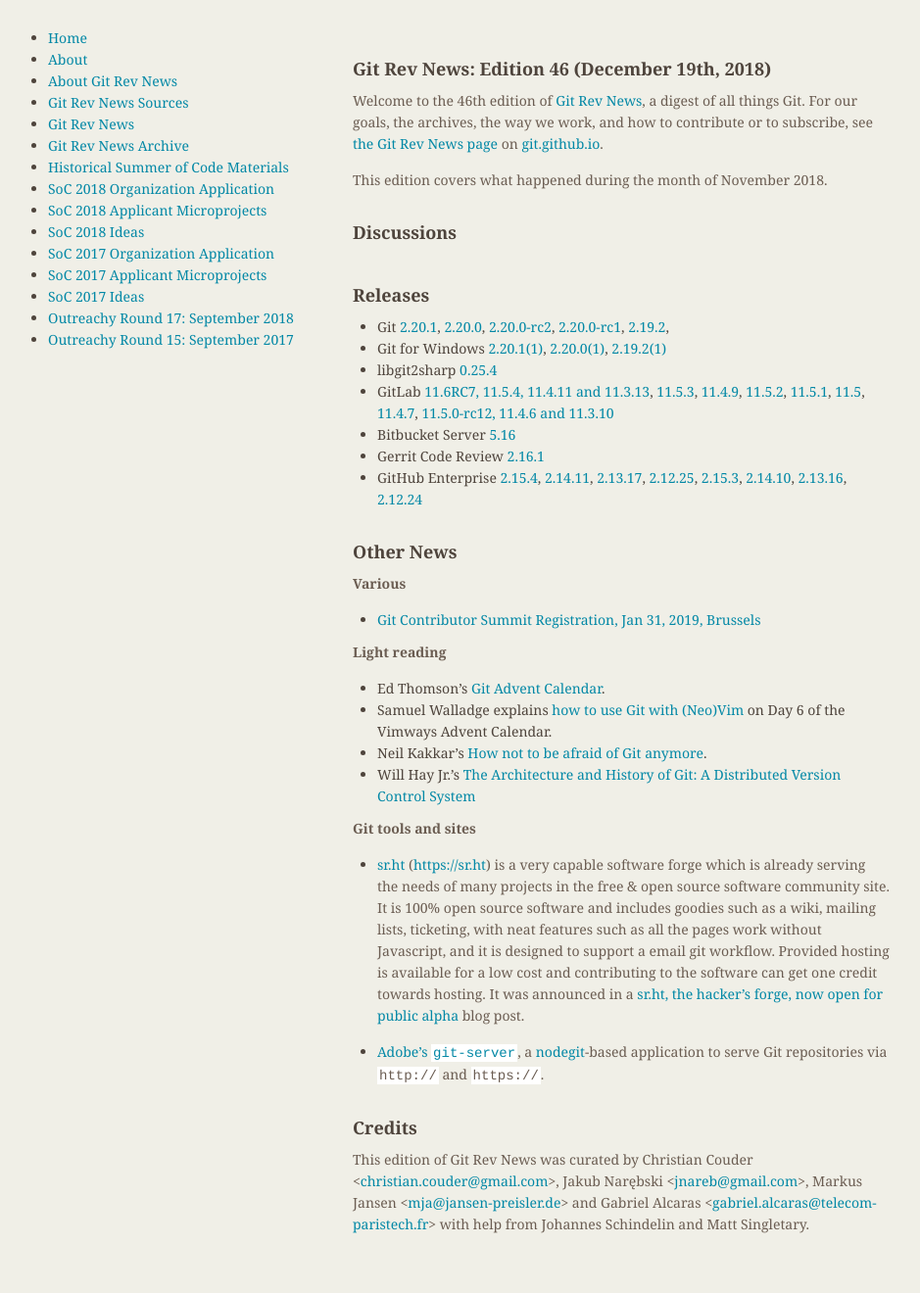
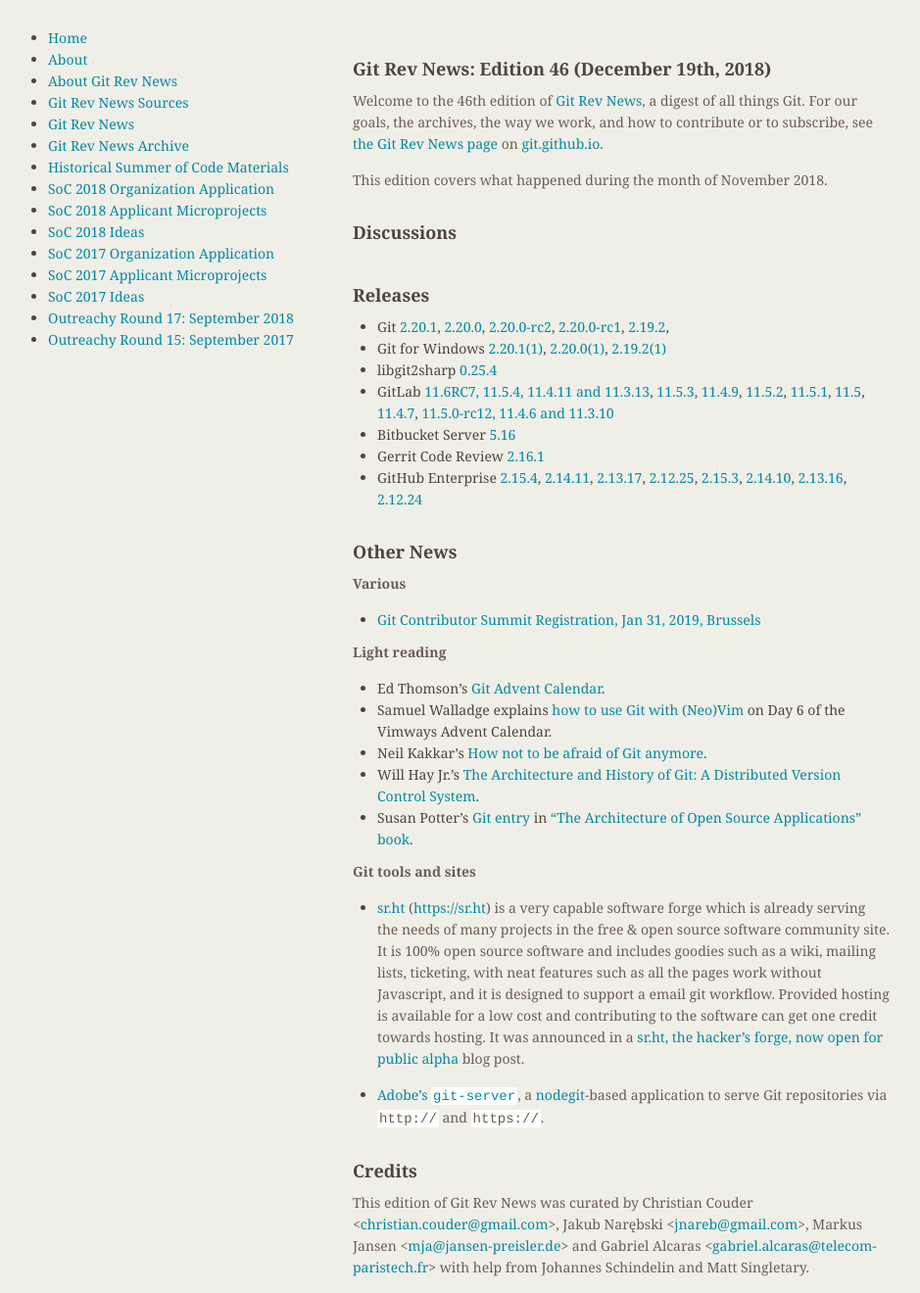
Before and after one commit to git/git.github.io, a Jekyll site: the page built from rev_news/drafts/edition-46.md, in a window 1280 px wide. Shown: the whole page at 98% size, without its empty margins (174-1113 px from the left). Built offline with Jekyll 4.4.1, drawn with Linux system fonts in a browser that asks for light colours; before the commit the page ends 1276 px from its top, so only the background shows below that.

Commit message:
rn-46: add info about Susan Potter's Git entry

```diff
--- a/rev_news/drafts/edition-46.md
+++ b/rev_news/drafts/edition-46.md
@@ -74,8 +74,8 @@
 * Ed Thomson's [Git Advent Calendar](https://www.edwardthomson.com/blog/git_tips_and_tricks_advent_calendar.html).
 * Samuel Walladge explains [how to use Git with (Neo)Vim](https://vimways.org/2018/vim-and-git/) on Day 6 of the Vimways Advent Calendar.
 * Neil Kakkar's [How not to be afraid of Git anymore](https://medium.freecodecamp.org/how-not-to-be-afraid-of-git-anymore-fe1da7415286).
-* Will Hay Jr.'s [The Architecture and History of Git: A Distributed Version Control System](https://medium.com/@willhayjr/the-architecture-and-history-of-git-a-distributed-version-control-system-62b17dd37742)
-
+* Will Hay Jr.'s [The Architecture and History of Git: A Distributed Version Control System](https://medium.com/@willhayjr/the-architecture-and-history-of-git-a-distributed-version-control-system-62b17dd37742).
+* Susan Potter's [Git entry](http://www.aosabook.org/en/git.html) in ["The Architecture of Open Source Applications" book](http://www.aosabook.org/en/index.html).
 
 __Git tools and sites__
 
```
